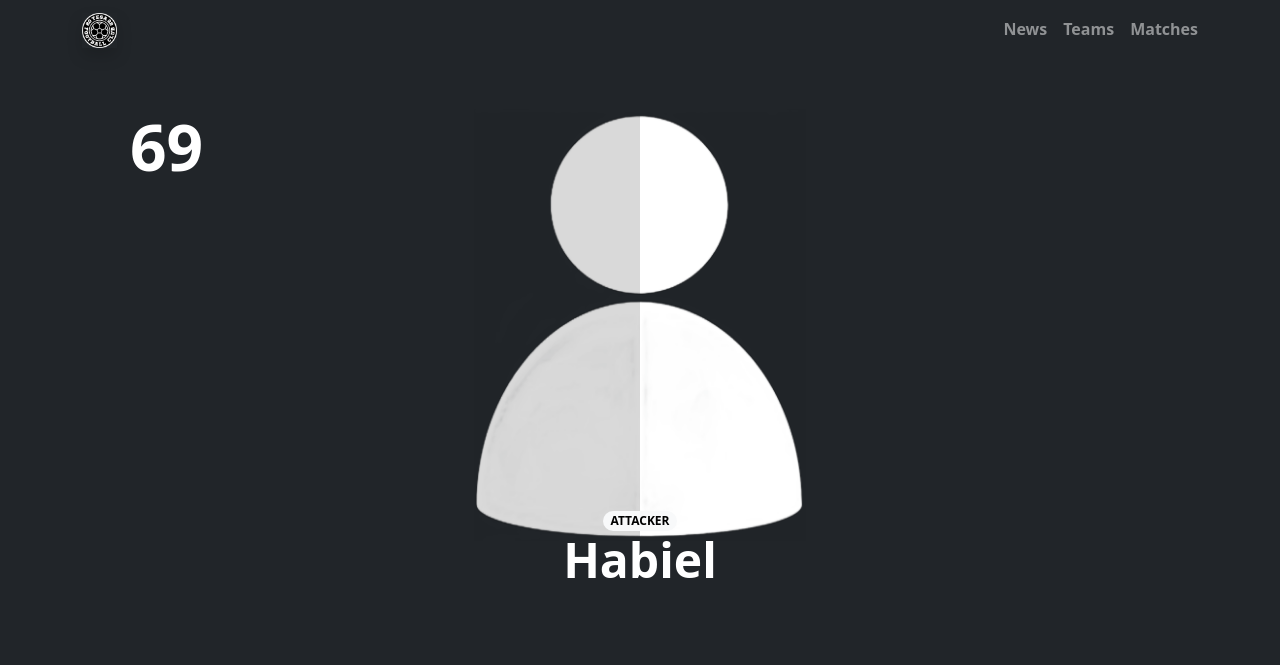
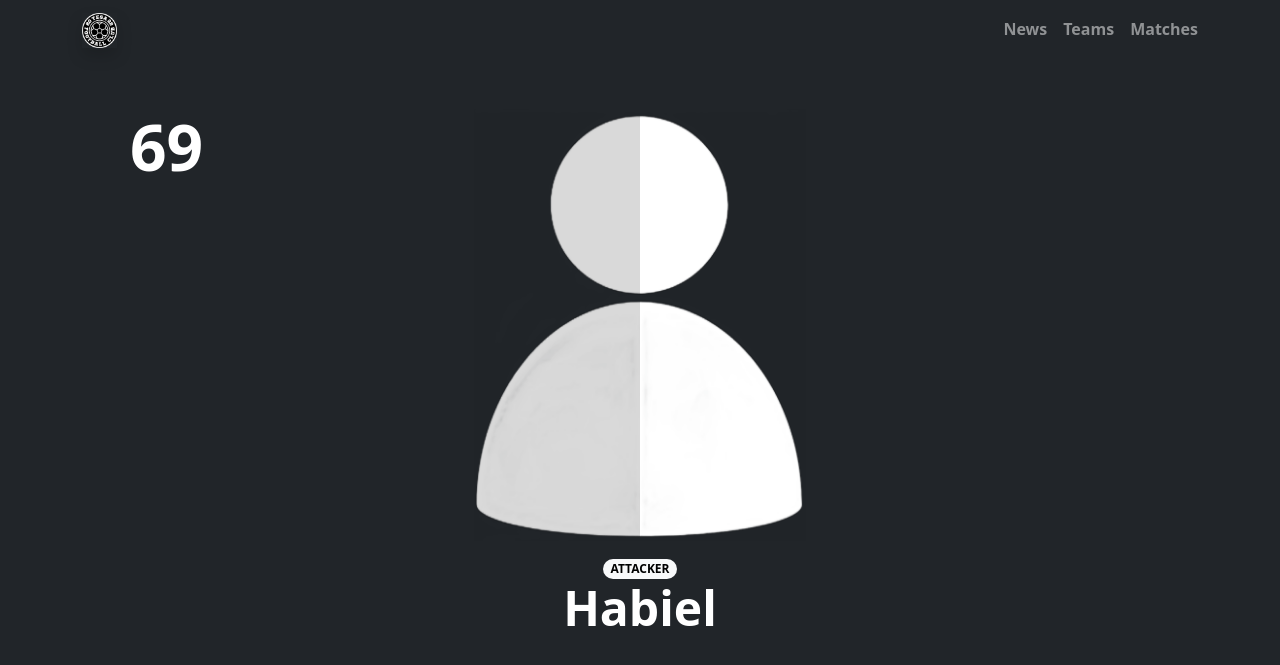
Before and after one commit to tesafc/tesafc.github.io, a Jekyll site: the page built from _players/4-number-69.md, in a window 1280 px wide. Shown: the top 665 px of the page. Built offline with Jekyll 4.4.1, drawn with Linux system fonts in a browser that asks for light colours; nearby versions of some CDN libraries.

Commit message:
Update player.html

```diff
--- a/_layouts/player.html
+++ b/_layouts/player.html
@@ -5,7 +5,7 @@
 <div class="my-5 text-bg-dark">
   <div class="container">
     <div class="card text-bg-dark rounded-0 border-0">
-      <img src="{{ page.profile-picture | relative_url }}" alt="" class="card-img pb-5" style="object-fit: contain; max-height: 30rem;">
+      <img src="{{ page.profile-picture | relative_url }}" alt="" class="card-img pb-5 mb-5" style="object-fit: contain; max-height: 30rem;">
       <div class="card-img-overlay d-flex flex-column justify-content-between p-0">
         <div>
           <h1 class="card-title text-uppercase fw-bolder mb-0 ps-5" style="font-size: 4rem;">{{ page.jersey-number }}</h1>
```
